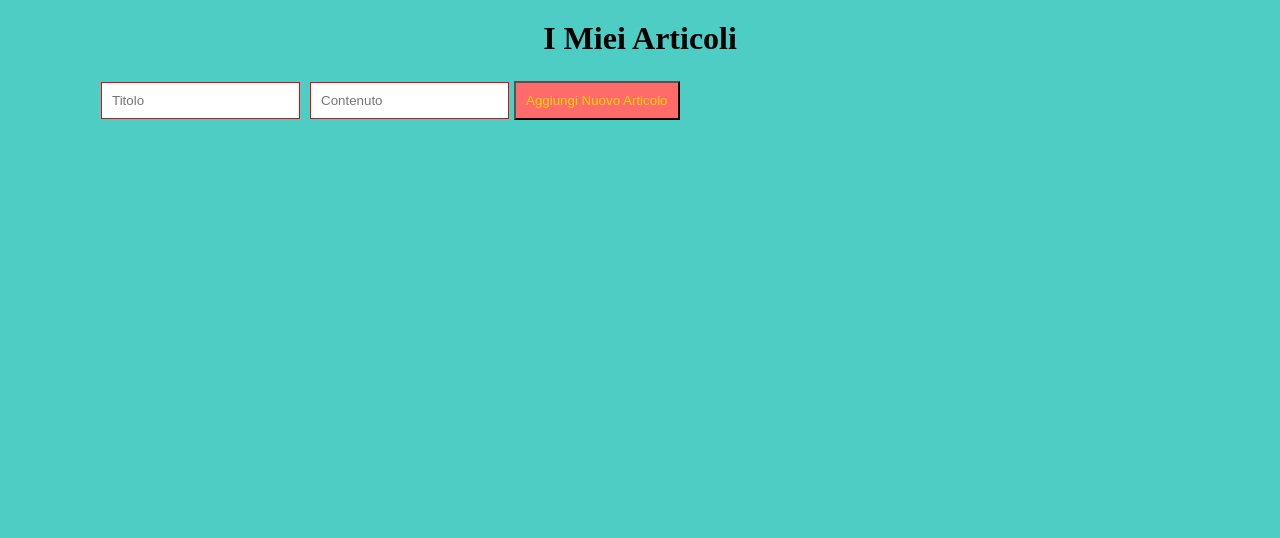
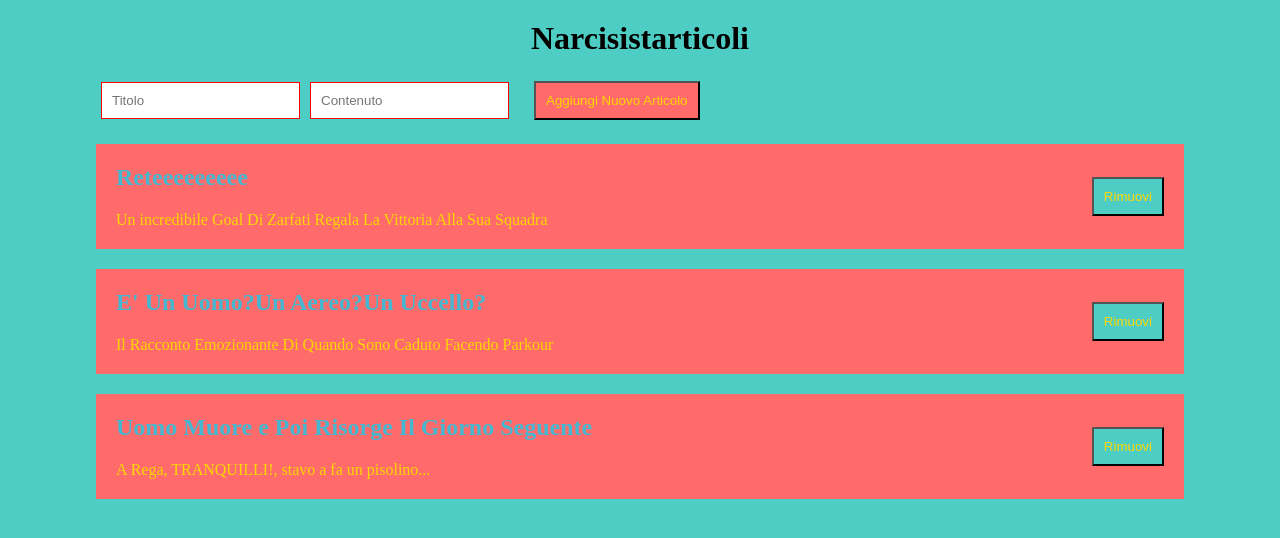
Before and after one commit to DavidZarfati/react-form, a React (Vite) app: page / in a window 1280 px wide. Shown: the top 538 px of the page. Built offline with nearby package versions, Linux system fonts and the light colour scheme.

Commit message:
feat: Brandizzazione del Sito

```diff
--- a/src/App.jsx
+++ b/src/App.jsx
@@ -4,9 +4,9 @@ import CardGrid from './components/CardGrid'
 import FormInputArticoli from './components/FormInputArticoli'
 
 const articoliIniziali = [
-  //   { title: "mucche alla riscossa1", content: "Yodel-Adle-Eedle-Idle-Oo", id: 1 },
-  //   { title: "mucche alla riscossa2", content: "Yodel-Adle-Eedle-Idle-Oo", id: 2 },
-  //   { title: "mucche alla riscossa3", content: "Yodel-Adle-Eedle-Idle-Oo", id: 3 },
+  { title: "Reteeeeeeeee", content: "Un incredibile Goal Di Zarfati Regala La Vittoria Alla Sua Squadra", id: 1 },
+  { title: "E' Un Uomo?Un Aereo?Un Uccello?", content: "Il Racconto Emozionante Di Quando Sono Caduto Facendo Parkour", id: 2 },
+  { title: "Uomo Muore e Poi Risorge Il Giorno Seguente", content: "A Rega, TRANQUILLI!, stavo a fa un pisolino...", id: 3 },
 ]
 
 function App() {
@@ -18,7 +18,7 @@ function App() {
 
   return (
     <>
-      <div className="container titolo"><h1>I Miei Articoli</h1></div>
+      <div className="container titolo"><h1>Narcisistarticoli</h1></div>
       <div className="container">
         <FormInputArticoli articoli={articoli} setArticoli={setArticoli} />
         <CardGrid articoli={articoli} removeArticolo={removeArticolo} />
--- a/src/index.css
+++ b/src/index.css
@@ -66,6 +66,7 @@ button {
   padding: 10px;
   background-color: #FF6B6B;
   color: gold;
+  margin-left: 20px;
 }
 
 .card button {
@@ -77,3 +78,12 @@ button {
 body {
   background-color: #4ECDC4;
 }
+
+button:hover {
+  background-color: red;
+}
+
+.card:hover {
+  background-color: green;
+  color: black;
+}
```
Also changed, not shown: src/img/news.jpg (added).
